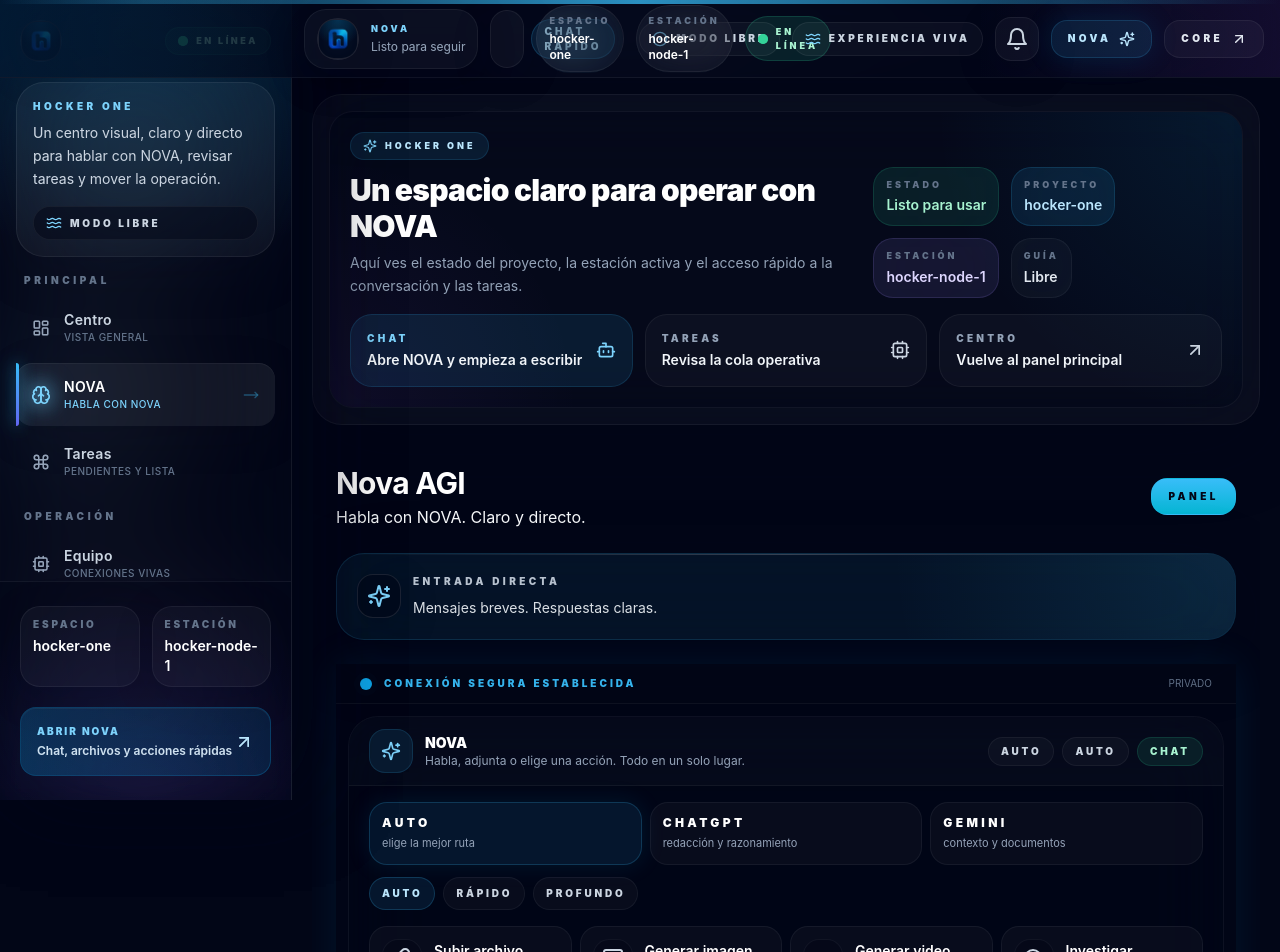
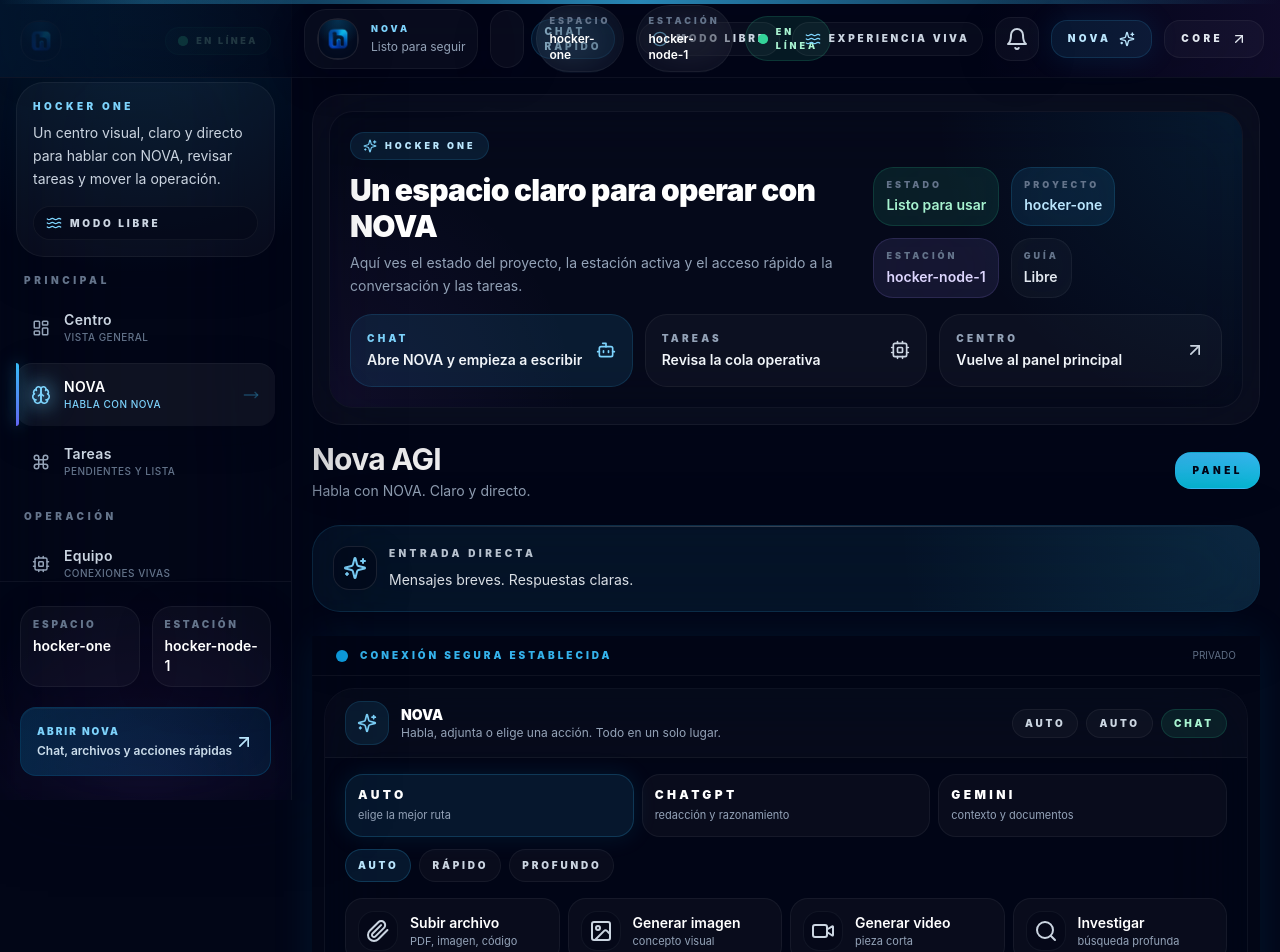
Before and after one commit to HockerAGI/hocker.one, a Next.js app: page /chat in a window 1280 px wide. Shown: the top 952 px of the page. Built offline with nearby package versions, Linux system fonts and the light colour scheme.

Commit message:
Actualizar PageShell.tsx

```diff
--- a/src/components/PageShell.tsx
+++ b/src/components/PageShell.tsx
@@ -1,15 +1,13 @@
 "use client";
 
 import type { ReactNode } from "react";
-import Sidebar from "@/components/Sidebar";
-import Topbar from "@/components/Topbar";
-import BottomDock from "@/components/BottomDock";
-import WorkspaceBar from "@/components/WorkspaceBar";
 import { cn } from "@/lib/cn";
 
 export type PageShellProps = {
   children: ReactNode;
   className?: string;
+  // Mantenemos estas props en la interfaz para no romper páginas existentes,
+  // pero la delegación global ahora es responsabilidad exclusiva de ShellFrame.
   showSidebar?: boolean;
   showTopbar?: boolean;
   showBottomDock?: boolean;
@@ -22,37 +20,37 @@ export type PageShellProps = {
 export default function PageShell({
   children,
   className,
-  showSidebar = true,
-  showTopbar = true,
-  showBottomDock = true,
-  showWorkspaceBar = false,
   title,
   subtitle,
   actions,
 }: PageShellProps) {
   return (
-    <div className="flex h-screen w-full bg-hocker-black text-hocker-light overflow-hidden">
-      {showSidebar && <Sidebar />}
-
-      <div className="flex flex-col flex-1 relative overflow-hidden">
-        {showTopbar && <Topbar />}
-        {showWorkspaceBar && <WorkspaceBar />}
-
-        <main className={cn("flex-1 overflow-y-auto p-4 md:p-6 pb-24 md:pb-6 scrollbar-hocker", className)}>
-          {/* Motor de renderizado dinámico para las cabeceras */}
-          {(title || subtitle || actions) && (
-            <div className="mb-6 flex flex-col sm:flex-row sm:items-center justify-between gap-4">
-              <div>
-                {title && <h1 className="text-2xl md:text-3xl font-bold tracking-tight text-white">{title}</h1>}
-                {subtitle && <p className="text-hocker-dim mt-1">{subtitle}</p>}
-              </div>
-              {actions && <div className="flex items-center gap-3">{actions}</div>}
+    <div className={cn("flex flex-1 flex-col w-full animate-in fade-in duration-500", className)}>
+      {/* Motor de renderizado dinámico para las cabeceras */}
+      {(title || subtitle || actions) && (
+        <div className="mb-6 flex flex-col sm:flex-row sm:items-center justify-between gap-4">
+          <div>
+            {title && (
+              <h1 className="text-2xl md:text-3xl font-bold tracking-tight text-white">
+                {title}
+              </h1>
+            )}
+            {subtitle && (
+              <p className="mt-1 text-sm text-slate-400">
+                {subtitle}
+              </p>
+            )}
+          </div>
+          {actions && (
+            <div className="flex items-center gap-3">
+              {actions}
             </div>
           )}
-          {children}
-        </main>
+        </div>
+      )}
 
-        {showBottomDock && <BottomDock />}
+      <div className="flex flex-1 flex-col">
+        {children}
       </div>
     </div>
   );
```
